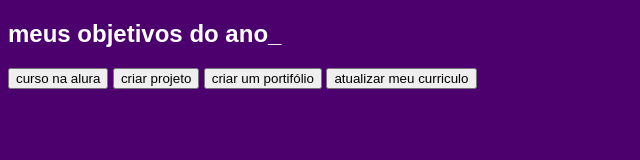
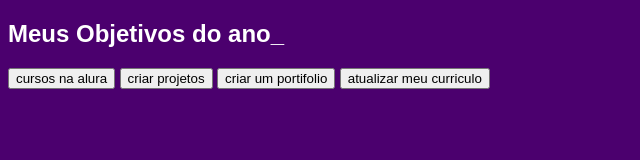
Before and after one commit to BryanOliv/metas-2024, a plain HTML site: page index.html in a window 1280 px wide. Shown: the whole page, without its empty margins (0-640 px from the left). Drawn offline with Linux system fonts and the light colour scheme.

Commit message:
index.html

```diff
--- a/index.html
+++ b/index.html
@@ -1,19 +1,19 @@
 <!DOCTYPE html>
-<html lang="pt">
+<html lang="pt-br">
 <head>
-    <title>meus objetivos do trimestre</title>
-    <link rel="stylesheet" href="style.css">
     <meta charset="UTF-8">
     <meta name="viewport" content="width=device-width, initial-scale=1.0">
+    <title>meus objetivos</title>
+    <link rel="stylesheet" href="style.css">
 </head>
 <body>
-    <section class+="conteudo-principal"></section>
-    <h2 class="titulo conteudo-principal">meus objetivos do ano_</h2>
-    <div class="botoes"></div>
-    <button class="botoes">curso na alura</button>
-    <button class="botoes">criar projeto</button>
-    <button class="botoes">criar um portifólio</button>
-    <button class="botoes">atualizar meu curriculo</button>
-
+    <section class="conteudo-principal"></section>
+    <h2 class=”titulo-principal”>Meus Objetivos do ano<span>_<span></h2>
+    <div class="botoes">
+        <button class="botao">cursos na alura</button>
+        <button class="botao">criar projetos</button>
+        <button class="botao">criar um portifolio</button>
+        <button class="botao">atualizar meu curriculo</button>
+    </div>
 </body>
 </html>
```
